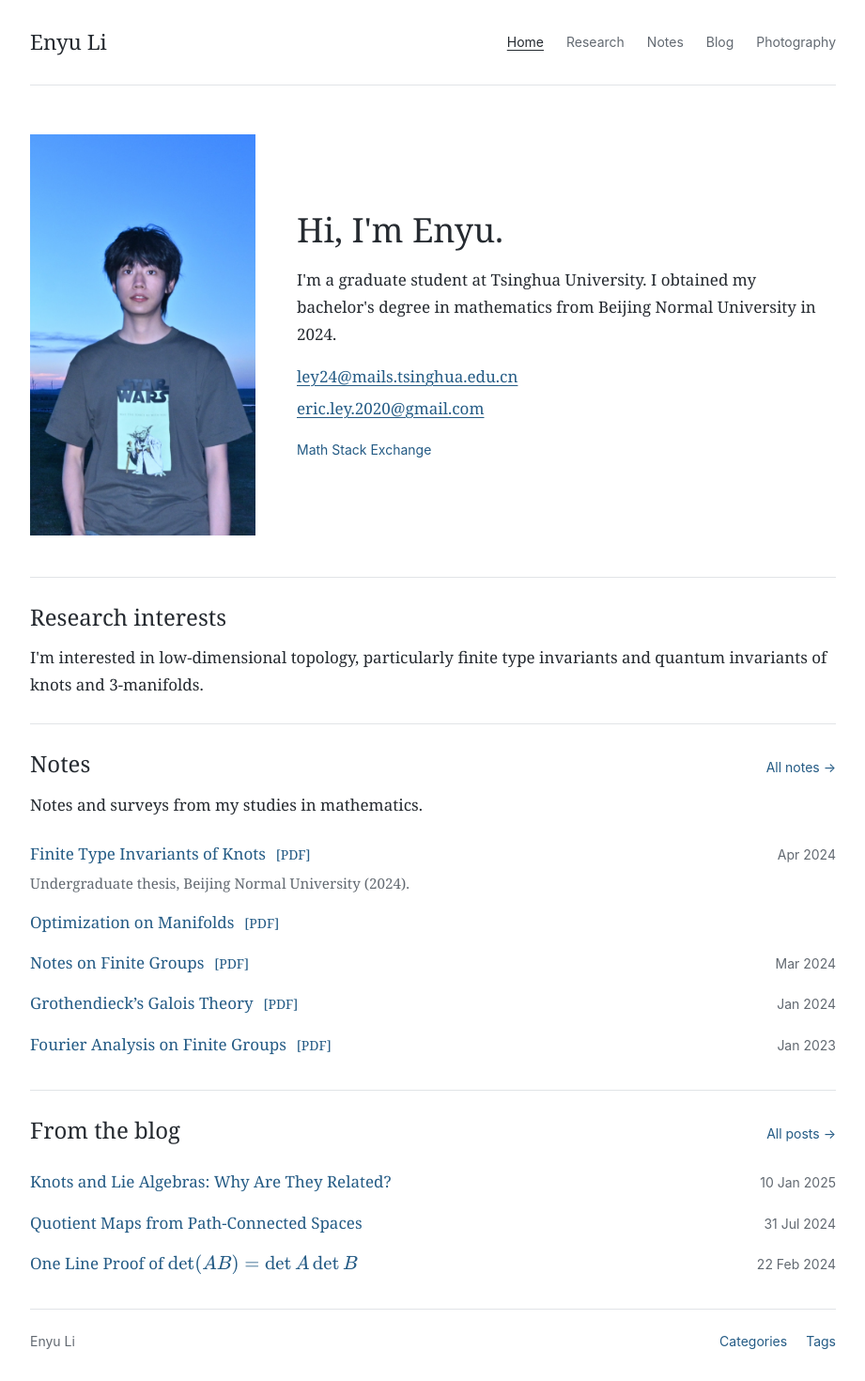
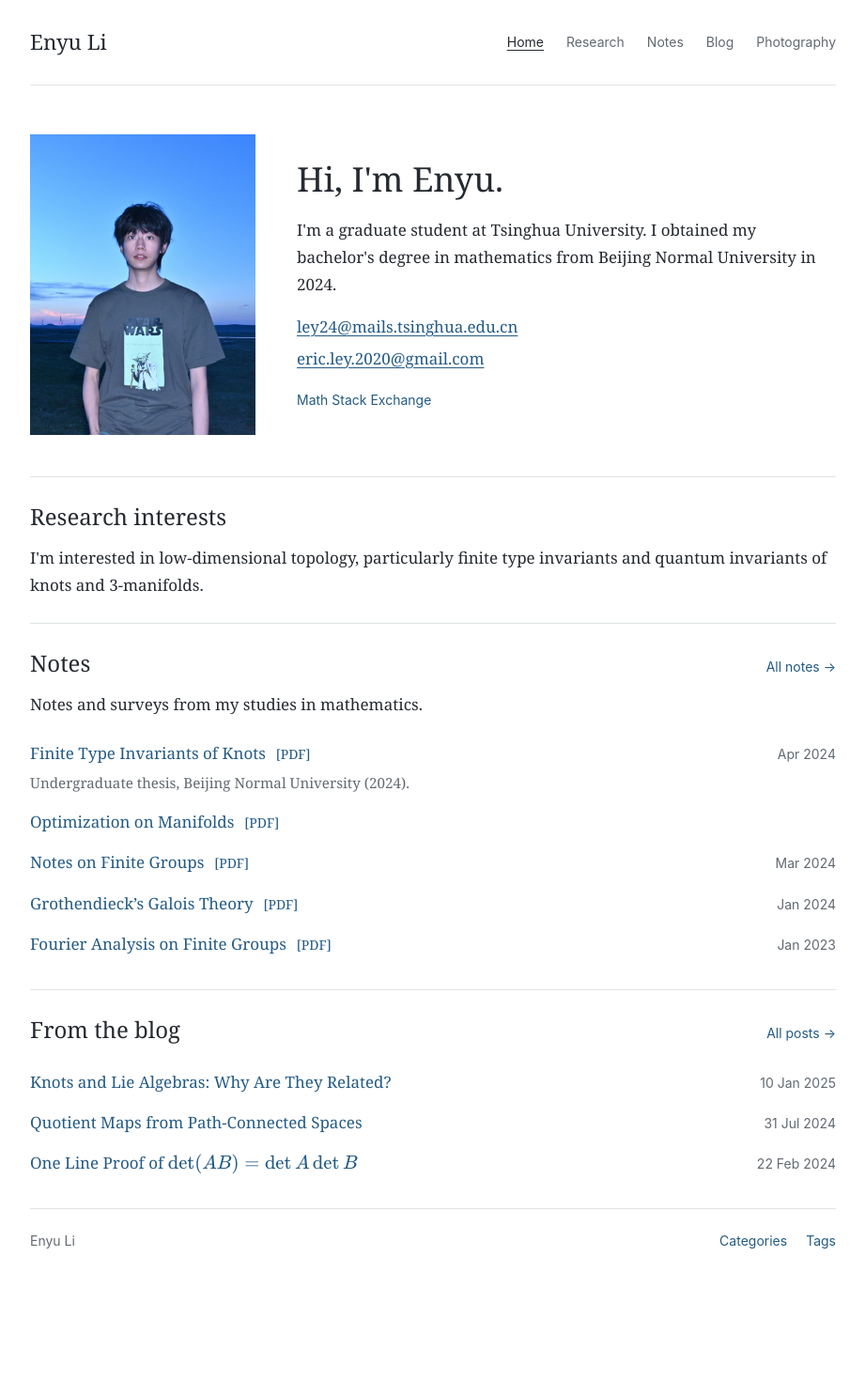
Before and after one commit to Enyu2023/Enyu2023.github.io, a Jekyll site: the page built from index.md, in a window 1280 px wide. Shown: the whole page at 94% size, without its empty margins (179-1100 px from the left). Built offline with Jekyll 4.4.1, drawn with Linux system fonts in a browser that asks for light colours; formulas are drawn with MathJax 3; after the commit the page ends 1363 px from its top, so only the background shows below that.

Commit message:
Shorten centered homepage portrait to a 3:4 crop

```diff
--- a/_layouts/home.html
+++ b/_layouts/home.html
@@ -5,7 +5,7 @@ layout: academic
 <section class="profile" id="about" aria-labelledby="intro-heading">
   <div class="profile-photo">
     {% if profile.photo and profile.photo != '' %}
-      <img src="{{ profile.photo | relative_url }}" alt="{{ profile.photo_alt | escape }}" width="240" height="427">
+      <img src="{{ profile.photo | relative_url }}" alt="{{ profile.photo_alt | escape }}" width="240" height="320">
     {% else %}
       <div class="photo-placeholder" role="img" aria-label="Space for a profile photo">
         <span>Profile photo</span>
--- a/assets/css/academic.css
+++ b/assets/css/academic.css
@@ -37,7 +37,7 @@ p { margin: 0 0 1rem; }
 .site-header nav a { color: var(--muted); }
 .site-header nav a[aria-current] { color: var(--ink); text-decoration: underline; }
 .profile { display: grid; grid-template-columns: 240px minmax(0, 1fr); align-items: center; gap: 44px; padding: 52px 0 44px; }
-.profile-photo img, .photo-placeholder { display: block; width: 100%; max-width: 240px; height: auto; aspect-ratio: 9 / 16; object-fit: cover; object-position: 62% center; }
+.profile-photo img, .photo-placeholder { display: block; width: 100%; max-width: 240px; height: auto; aspect-ratio: 3 / 4; object-fit: cover; object-position: 64% center; }
 .photo-placeholder { display: grid; place-items: center; border: 1px solid #d8dce0; background: #f5f6f7; color: var(--muted); font-family: -apple-system, BlinkMacSystemFont, "Segoe UI", sans-serif; font-size: .875rem; }
 .profile-introduction p { max-width: 34em; }
 .inline-links { display: flex; flex-wrap: wrap; gap: 20px; padding: 0; margin: 1.1rem 0 0; list-style: none; }
```
